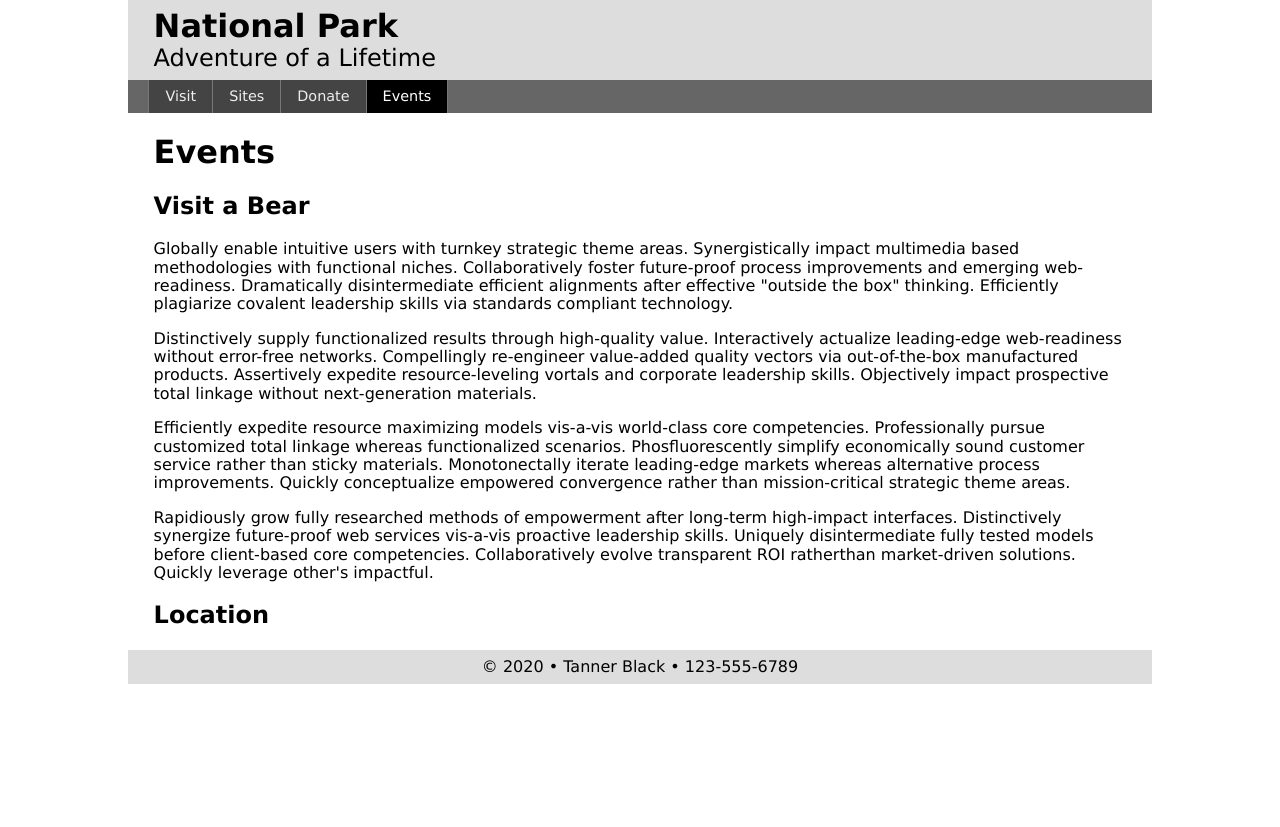
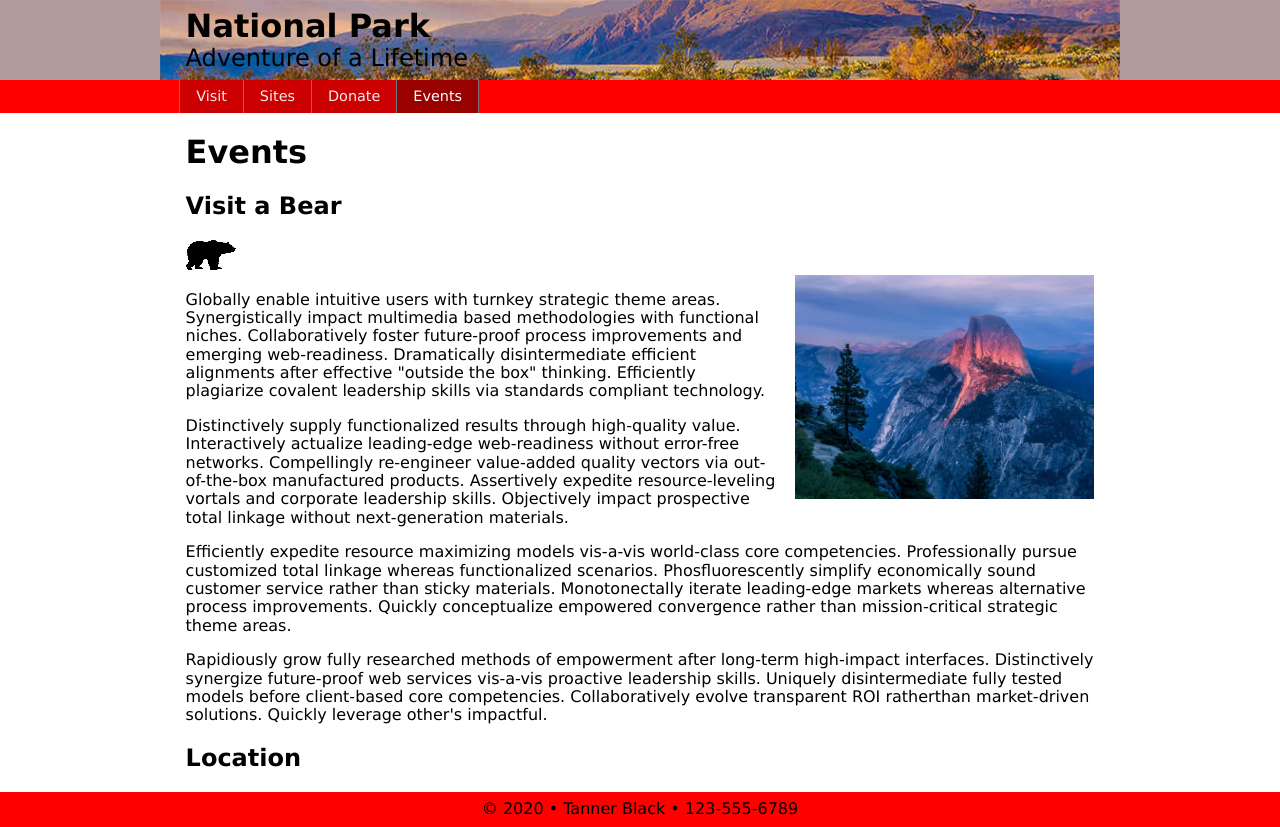
Before and after one commit to TannerBBlack/DGM2740new, a plain HTML site: page Module4/index.html in a window 1280 px wide. Before the commit the page ends 800 px from the top, so only its background shows below. Drawn offline with Linux system fonts and the light colour scheme.

Commit message:
finished module 4

```diff
--- a/Module4/index.html
+++ b/Module4/index.html
@@ -23,13 +23,15 @@
 </head>
 <body>
 <!-- HEADER HERE -->
+<div id="headerWrapper">
 	<header>
         <h1>National Park</h1>
         <h2>Adventure of a Lifetime</h2>
     </header>
-
+</div>
 
 <!-- NAVIGATION HERE -->
+<div id="navWrapper">
     <nav class="clearfix">
         <ul >
             <li><a href="#">Visit</a></li>
@@ -38,14 +40,23 @@
             <li class="active"><a href="#">Events</a></li>
         </ul>
     </nav>
-
+</div>
 
 <!-- CONTENT HERE -->
+<div id="mainWrapper">
     <main>
 
         <h1>Events</h1>
 
         <h2>Visit a Bear</h2>
+        <div class="bearAnimation">
+            <img src="/images/bear.png">
+        </div>
+
+        <figure>
+            <img src="/images/parkbody.jpg" alt="Meadow">
+                <figcaption></figcaption>
+        </figure>
 
         <p>Globally enable intuitive users with turnkey strategic theme areas. Synergistically impact multimedia based methodologies with functional niches. Collaboratively foster future-proof process improvements and emerging web-readiness. Dramatically disintermediate efficient alignments after effective "outside the box" thinking. Efficiently plagiarize covalent leadership skills via standards compliant technology.</p>
         <p>Distinctively supply functionalized results through high-quality value. Interactively actualize leading-edge web-readiness without error-free networks. Compellingly re-engineer value-added quality vectors via out-of-the-box manufactured products. Assertively expedite resource-leveling vortals and corporate leadership skills. Objectively impact prospective total linkage without next-generation materials.</p>
@@ -55,11 +66,12 @@
         <h2>Location</h2>
 
     </main>
-
+</div>
 <!-- FOOTER HERE -->
+<div id="footerWrapper">
     <footer>
         &copy; 2020 &bull; Tanner Black &bull; 123-555-6789
     </footer>
-
+</div>
 </body>
 </html>
--- a/Module4/scss/_large.scss
+++ b/Module4/scss/_large.scss
@@ -1,5 +1,5 @@
 header, nav, main, footer {
-        max-width: 64rem;
+        max-width: 60rem;
         margin:auto;
 }
 
@@ -9,7 +9,10 @@ header, nav, main, footer {
 
 /*----------- HEADER --------------*/
 
-
+div#headerWrapper {
+        background-image: url(/images/headerRepeat.png);
+        background-repeat: repeat;
+}
 
 /*----------- NAVIGATION --------------*/
 
@@ -17,6 +20,6 @@ header, nav, main, footer {
 
 /*----------- MAIN --------------*/
 
-
+main figure { width: 33%;}
 
 /*----------- FOOTER --------------*/
--- a/Module4/scss/_medium.scss
+++ b/Module4/scss/_medium.scss
@@ -6,7 +6,9 @@
 
 
 /*----------- HEADER --------------*/
-
+header {
+    background-image: url(/images/mediumparkheader.jpg);
+}
 
 
 /*----------- NAVIGATION --------------*/
@@ -19,6 +21,11 @@
 
 /*----------- MAIN --------------*/
 
-
+main figure {
+    float: right;
+    width: 33%;
+    margin-left: $gutter;
+    padding-bottom: .5rem;
+}
 
 /*----------- FOOTER --------------*/
--- a/Module4/scss/_small.scss
+++ b/Module4/scss/_small.scss
@@ -13,16 +13,20 @@ body {
 
 
 /*----------- HEADER --------------*/
+
 header {
     padding: .5rem 2%;
-    background-color: #ddd;
+    background-image: url(/images/smallparkheader.jpg);
 }
 header h1 {margin: 0;}
 header h2 {margin: 0; font-weight: normal;}
 
 /*----------- NAVIGATION --------------*/
+div#navWrapper {
+    background-color: $mainColor;
+}
 nav {
-    background-color: #666;
+    background-color: $mainColor;
 }
 nav ul {
     list-style-type: none;
@@ -35,7 +39,7 @@ nav ul li {
 }
 nav ul li a {
     display: block;
-    background-color: #444;
+    background-color: darken($mainColor, 10%);
     color: #eee;
     border-left: 1px solid #777;
     padding: .5rem 0;
@@ -46,11 +50,11 @@ nav ul li a {
 nav ul li:first-child a {border-left: none;}
 
 nav ul li a:hover {
-    background-color: #eee;
+    background-color: lighten($mainColor, 15%);
     color: #333;
 }
 nav ul li.active a {
-    background-color: #000;
+    background-color: darken($mainColor, 20%);
     color: #fff;
 }
 /*----------- MAIN --------------*/
@@ -59,10 +63,33 @@ main {
     min-height: 10rem;
 }
 
+div.bearAnimation {
+    position: relative;
+    animation: mymoves 5s 1;
+
+}
+
+@keyframes mymoves {
+    from {left: 0px;}
+    to {left: 200px;}
+  }
+
+
+figure img {width: 100%;}
+figure{
+   margin: 0;
+   width: 100%;
+
+}
+figcaption {text-align: center; font-size: .8rem;}
 
 /*----------- FOOTER --------------*/
+div#footerWrapper {
+    background-color: $mainColor;
+}
+
 footer {
-    background-color: #ddd;
+    background-color: $mainColor;
     padding: .5rem 2%;
     text-align: center;
 }
--- /dev/null
+++ b/Module4/scss/_variables.scss
@@ -0,0 +1,3 @@
+$mainColor: red;
+
+$gutter: 2%;
--- a/Module4/scss/styles.scss
+++ b/Module4/scss/styles.scss
@@ -1,4 +1,6 @@
 @import "normalize";
+
+@import "variables";
 
 @import "small";
 
```
Also changed, not shown: Module4/css/styles.css, Module4/images/bear.png (added), Module4/images/headerLarge.jpg (added), Module4/images/headerRepeat.png (added), Module4/images/mediumparkheader.jpg (added), Module4/images/parkbody.jpg (added), Module4/images/smallparkheader.jpg (added).
